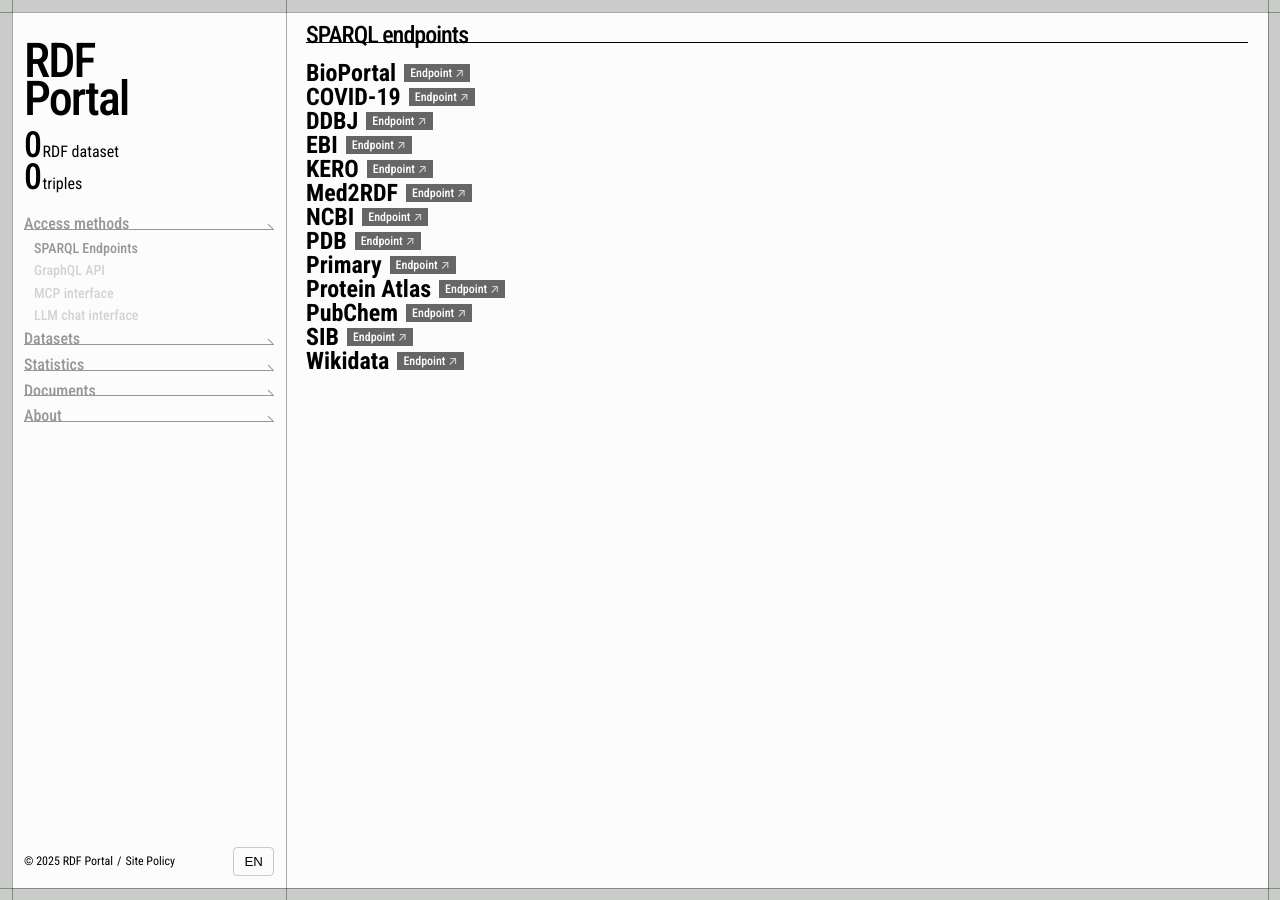
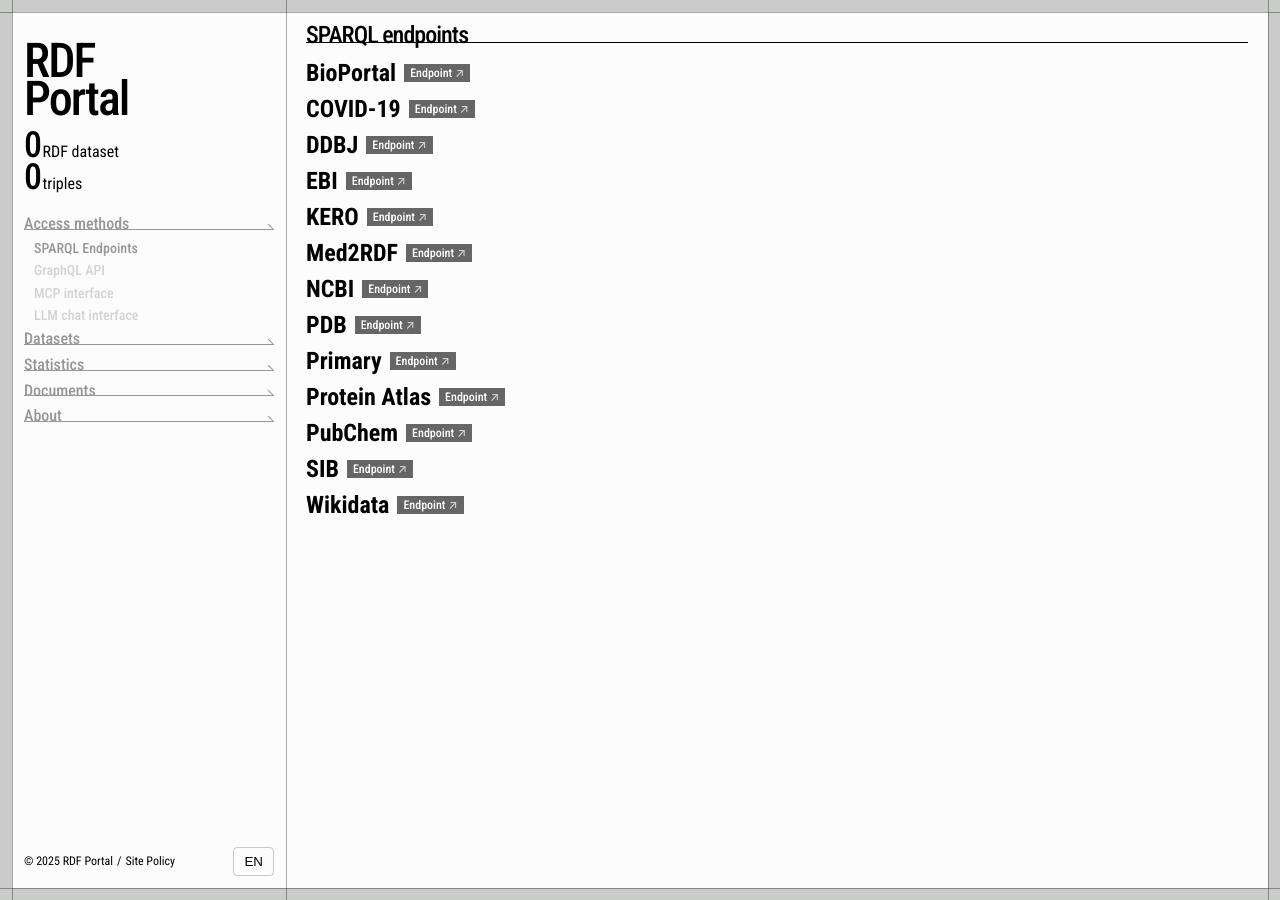
Before and after one commit to rdfportal/website, a Jekyll site: the page built from sparql_endpoints.md, in a window 1280 px wide. Built offline with Jekyll 4.4.1, drawn with Linux system fonts in a browser that asks for light colours.

Commit message:
modify style of endpoints page

```diff
--- a/_sass/object/project/_EndpointsListView.sass
+++ b/_sass/object/project/_EndpointsListView.sass
@@ -4,6 +4,8 @@
     padding-left: 0
     > .endpoint
       list-style: none
+      + .endpoint
+        margin-top: 12px
       > article
         > header
           display: flex
```
